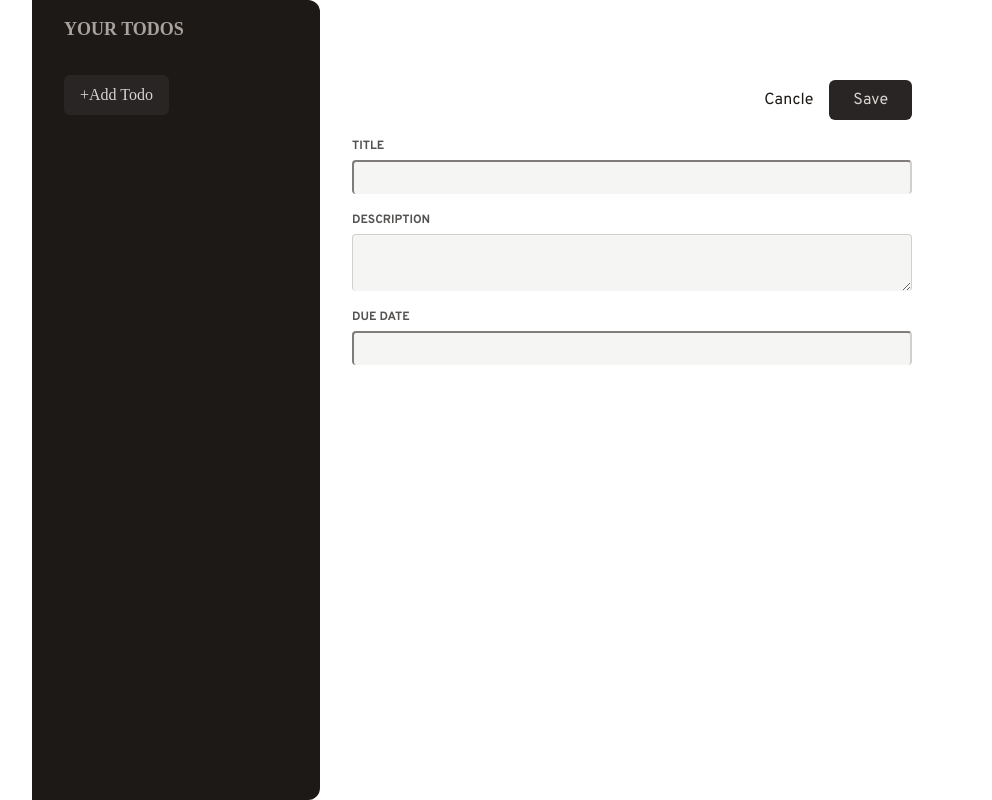
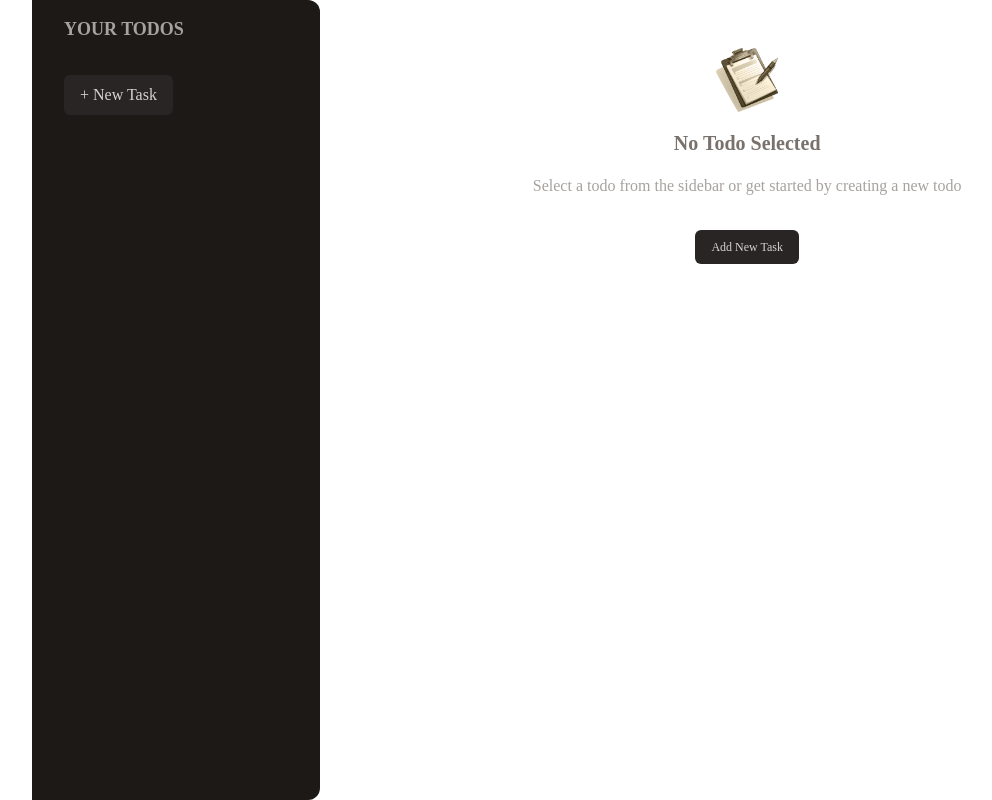
Before and after one commit to sushilbhatta/React-todo, a React (Vite) app: page / in a window 1280 px wide. Shown: the whole page, without its empty margins (0-992 px from the left). Built offline with nearby package versions, Linux system fonts and the light colour scheme.

Commit message:
conditionally rendered the NoTodoSelected component and NewTodo component .Also managed the State for managing wheather the new todo task is already present or not

```diff
--- a/src/App.css
+++ b/src/App.css
@@ -216,7 +216,7 @@ svg {
 }
 
 /* Button styles */
-.projects-sidebar button {
+.button {
   padding: 0.5rem 1rem;
   font-size: 0.75rem;
   border-radius: 0.375rem;
@@ -225,7 +225,7 @@ svg {
   transition: background-color 0.3s, color 0.3s;
 }
 
-.projects-sidebar button:hover {
+.button:hover {
   background-color: #3f3a36;
   color: #f5f5f4;
 }
@@ -320,3 +320,40 @@ svg {
 .input-container textarea:focus {
   border-color: #1c1917;
 }
+
+/* End of input styles */
+
+/* no todo styles */
+.no-todo {
+  margin-top: 3rem;
+  text-align: center;
+  width: 65%;
+
+}
+
+.no-todo img {
+  margin-bottom: 1rem;
+  width: 4rem;
+  height: 4rem;
+  object-fit: contain;
+  margin: 0 auto;
+
+}
+
+.no-todo h2 {
+  font-size: 1.25rem;
+  font-weight: bold;
+  color: rgb(120, 113, 108);
+  margin: 1rem 0;
+
+}
+
+.no-todo__description {
+  color: rgb(168 162 158);
+  margin-bottom: 1rem;
+
+}
+
+.no-todo__button--container {
+  margin-top: 2rem;
+}
--- a/src/App.jsx
+++ b/src/App.jsx
@@ -1,12 +1,36 @@
 import ProjectsSidebar from "./components/TodoSidebar";
 import "./App.css";
+import NoTodoSelected from "./components/NoTodoSelected";
+import { useState } from "react";
 import NewProject from "./components/NewTodo";
 
 export default function App() {
+  const [todoState, setTodoState] = useState({
+    selectedTodoId: undefined,
+    todos: [],
+  });
+  // undefined: no todo task are selected ->
+  //  null:some todo task are selected.
+  function handleStartAddTodo() {
+    setTodoState((prevState) => {
+      return {
+        ...prevState,
+        selectedTodoId: null,
+      };
+    });
+  }
+  let content;
+  if (todoState.selectedTodoId === null) {
+    content = <NewProject />;
+  } else if (todoState.selectedTodoId === undefined) {
+    content = <NoTodoSelected onStartAddTodo={handleStartAddTodo} />;
+  }
+
   return (
     <main className='main'>
-      <ProjectsSidebar></ProjectsSidebar>
-      <NewProject></NewProject>
+      <ProjectsSidebar onStartAddTodo={handleStartAddTodo}></ProjectsSidebar>
+      {/* <NewProject></NewProject> */}
+      {content}
     </main>
   );
 }
--- /dev/null
+++ b/src/components/Button.jsx
@@ -0,0 +1,8 @@
+// eslint-disable-next-line react/prop-types
+export default function Button({ children, ...props }) {
+  return (
+    <button className='button' {...props}>
+      {children}
+    </button>
+  );
+}
--- a/src/components/NewTodo.jsx
+++ b/src/components/NewTodo.jsx
@@ -14,7 +14,6 @@ export default function NewTodo() {
       <div>
         <Input label='Title'></Input>
         <Input label='Description' textarea></Input>
-        <Input label='Due Date'></Input>
       </div>
     </div>
   );
--- a/src/components/NoTodoSelected.jsx
+++ b/src/components/NoTodoSelected.jsx
@@ -1,9 +1,16 @@
-export default function NoTodoSelected() {
+import noTodoImage from "../assets/no-todo.png";
+import Button from "./Button";
+export default function NoTodoSelected({ onStartAddTodo }) {
   return (
-    <div>
-      <img src='' alt='' />
-      <h2>No Project Selected</h2>
-      <p>Select a project or get started with a new one</p>
+    <div className='no-todo'>
+      <img src={noTodoImage} alt='An empty task list pad with Pen and Paper' />
+      <h2>No Todo Selected</h2>
+      <p className='no-todo__description'>
+        Select a todo from the sidebar or get started by creating a new todo
+      </p>
+      <p className='no-todo__button--container'>
+        <Button onClick={onStartAddTodo}>Add New Task</Button>
+      </p>
     </div>
   );
 }
--- a/src/components/TodoSidebar.jsx
+++ b/src/components/TodoSidebar.jsx
@@ -1,10 +1,12 @@
+import Button from "./Button";
+
 // import "./App.css";
-export default function TodoSidebar() {
+export default function TodoSidebar({ onStartAddTodo }) {
   return (
     <aside className='projects-sidebar'>
       <h2 className=''>Your Todos</h2>
       <div>
-        <button className=''>+Add Todo</button>
+        <Button onClick={onStartAddTodo}>+ New Task</Button>
       </div>
       <ul></ul>
     </aside>
```
Also changed, not shown: src/assets/no-todo.png (added).
